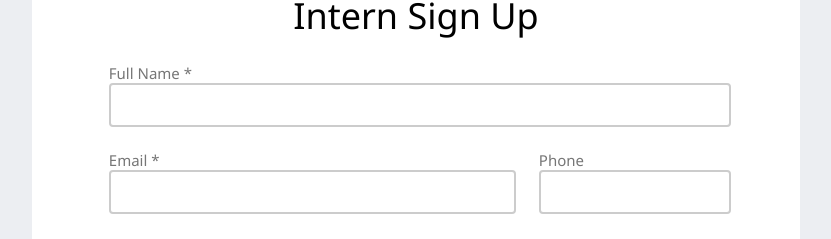
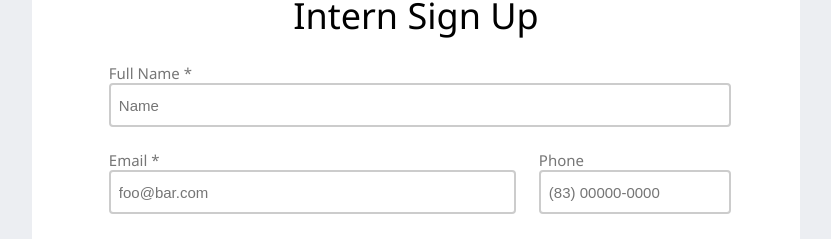
Before and after one commit to BernardoBrum/React_Form, a React (Create React App) app: page / in a window 1280 px wide. Shown: the part 454-693 px from the top of the page, without its empty margins (224-1055 px from the left). Built offline with nearby package versions, Linux system fonts and the light colour scheme.

Commit message:
Feat: added placeholder to input component

```diff
--- a/src/components/Input/Input.js
+++ b/src/components/Input/Input.js
@@ -1,10 +1,10 @@
 import React from "react";
 import { InputStyled } from "./Input.styled";
 
-const Input = (props) => {
+const Input = ({width, type, placeholder}) => {
   return (
     <div>
-      <InputStyled autoComplete="none" width={props.width} type={props.type} />
+      <InputStyled autoComplete="none" width={width} type={type} placeholder={placeholder} />
     </div>
   );
 };
--- a/src/pages/Form/Form.js
+++ b/src/pages/Form/Form.js
@@ -16,16 +16,16 @@ const Form = () => {
       <Title text="Intern Sign Up" />
       <div class="container1">
         <Text text="Full Name *" />
-        <Input width="98%" type="text" />
+        <Input placeholder="Name" width="98%" type="text" />
       </div>
       <div class="container2">
         <div class="sub-container1">
           <Text text="Email *" />
-          <Input width="90%" type="email" />
+          <Input placeholder="foo@bar.com" width="90%" type="email" />
         </div>
         <div class="sub-container2">
           <Text text="Phone" />
-          <Input width="100%" type="tel" />
+          <Input placeholder="(83) 00000-0000" width="100%" type="tel" />
         </div>
       </div>
       <div class="container2">
```
